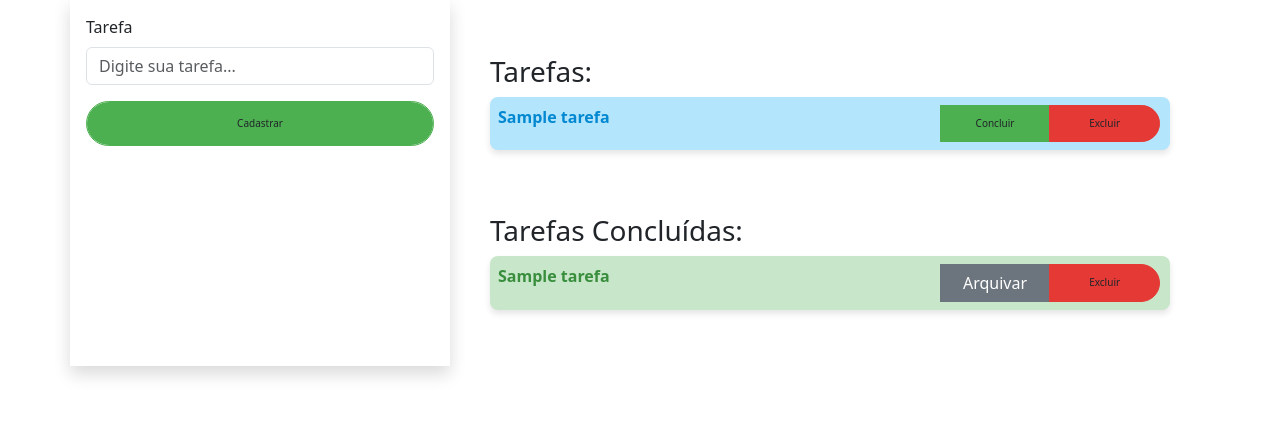
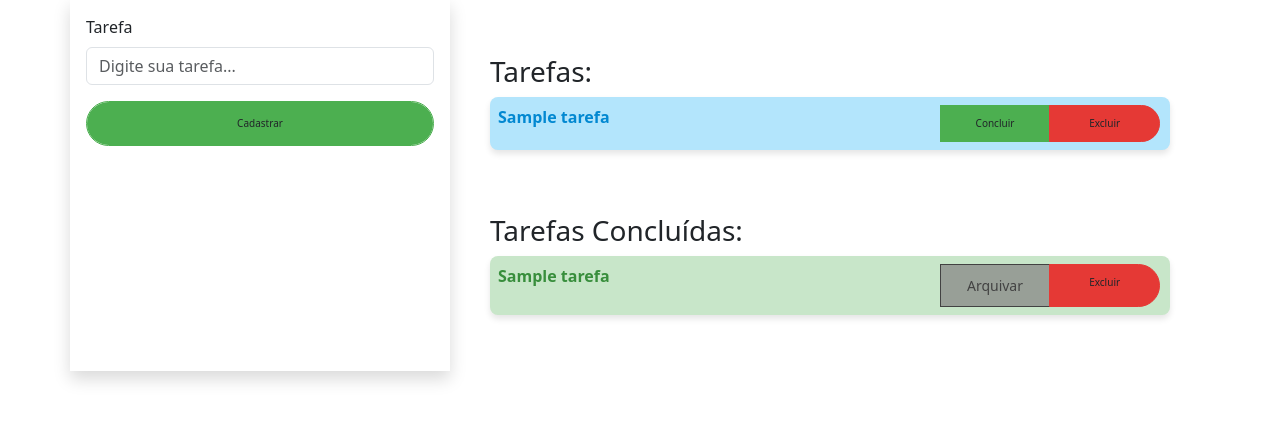
Before and after one commit to emanuel07mii/project_to_do_list, a Django app: template to_do_lists/templates/to_do_lists/index.html in a window 1280 px wide. Shown: the part 119-541 px from the top of the page. Run offline with Django 5.2, Linux system fonts and the light colour scheme; a user stored in the database is signed in; the template is opened without the code that fills it: values that come from a table or form of the project are taken from there, most other values are stand-ins (such as "Sample title", 1, 10 or a date in 2020); some libraries are stand-ins or nearby versions.

Commit message:
Up styles.css com classe para o botão arquivar

```diff
--- a/static/css/styles.css
+++ b/static/css/styles.css
@@ -55,7 +55,7 @@
   padding: 14px 20px; /* Tamanho adequado para o botão */
   font-size: 4vw; /* Tamanho da fonte baseado na largura da tela */
   transition: background-color 0.3s ease, transform 0.3s ease; /* Efeito de transição */
-    font-size: 10px /* Tamanho máximo da fonte */
+  font-size: 10px; /* Tamanho máximo da fonte */
 }
 
 /* Efeito de hover para o botão Cadastrar */
@@ -73,7 +73,7 @@
   padding: 10px 20px; /* Tamanho adequado para o botão */
   font-size: 4vw; /* Tamanho da fonte baseado na largura da tela */
   transition: background-color 0.3s ease, transform 0.3s ease; /* Efeito de transição */
-    font-size: 10px /* Tamanho máximo da fonte */
+  font-size: 10px; /* Tamanho máximo da fonte */
 }
 
 /* Efeito de hover para o botão Concluir */
@@ -91,7 +91,7 @@
   padding: 10px 20px; /* Tamanho adequado para o botão */
   font-size: 4vw; /* Tamanho da fonte baseado na largura da tela */
   transition: background-color 0.3s ease, transform 0.3s ease; /* Efeito de transição */
-    font-size: 10px /* Tamanho máximo da fonte */
+  font-size: 10px; /* Tamanho máximo da fonte */
 }
 
 /* Efeito de hover para o botão Excluir */
@@ -100,3 +100,26 @@
   border-color: #c62828; /* Cor da borda ao passar o mouse */
   transform: scale(1.05); /* Leve aumento de tamanho ao passar o mouse */
 }
+
+/* Estilo do botão Arquivar */
+.btn-archived {
+  background-color:rgba(136, 135, 135, 0.75); /* Cinza suave, semelhante ao btn-secondary */
+  border-color:rgb(66, 66, 66); /* Cor da borda cinza clara */
+  border-radius: 25px; /* Bordas arredondadas */
+  padding: 10px 20px; /* Tamanho adequado para o botão */
+  font-size: 14px; /* Tamanho da fonte */
+  color: #424242; /* Cor do texto, um cinza mais escuro para contraste */
+  transition: background-color 0.3s ease, transform 0.3s ease; /* Efeito de transição */
+}
+
+/* Efeito de hover para o botão Arquivar */
+.btn-archived:hover {
+  background-color: #bdbdbd; /* Tom mais escuro de cinza */
+  border-color: #9e9e9e; /* Cor da borda ao passar o mouse */
+  transform: scale(1.05); /* Leve aumento de tamanho ao passar o mouse */
+}
+
+/* Alinhamento do texto para o botão Arquivar */
+.btn-archived span {
+  font-weight: bold;
+}
--- a/to_do_lists/templates/to_do_lists/index.html
+++ b/to_do_lists/templates/to_do_lists/index.html
@@ -57,7 +57,7 @@
             {% for tarefa in tarefas_concluidas %}
             <div class="mb-3 col-12 text-bg-infov2 p-2 input-group">
                 <span class="col-8">{{ tarefa }}</span>
-                        <a class="btn btn-secondary col-2" href="#">Arquivar</a>
+                <a class="btn btn-archived col-2" href="#">Arquivar</a>
                 <a class="btn btn-dangerv2 col-2" href="#">Excluir</a>
             </div>
             {% endfor %}
@@ -73,7 +73,7 @@
 <div class="container justify-content-center">
     <h4 class="mt-5 text-center">
         <a href="{% url 'register' %}" class="mt-5">Clique aqui</a> para realizar seu cadastro
-    </h2>
+    </h4>
 </div>
 {% endif %}
 
```
Also changed, not shown: db.sqlite3. Lines whose indentation alone changed are shown as unchanged.
